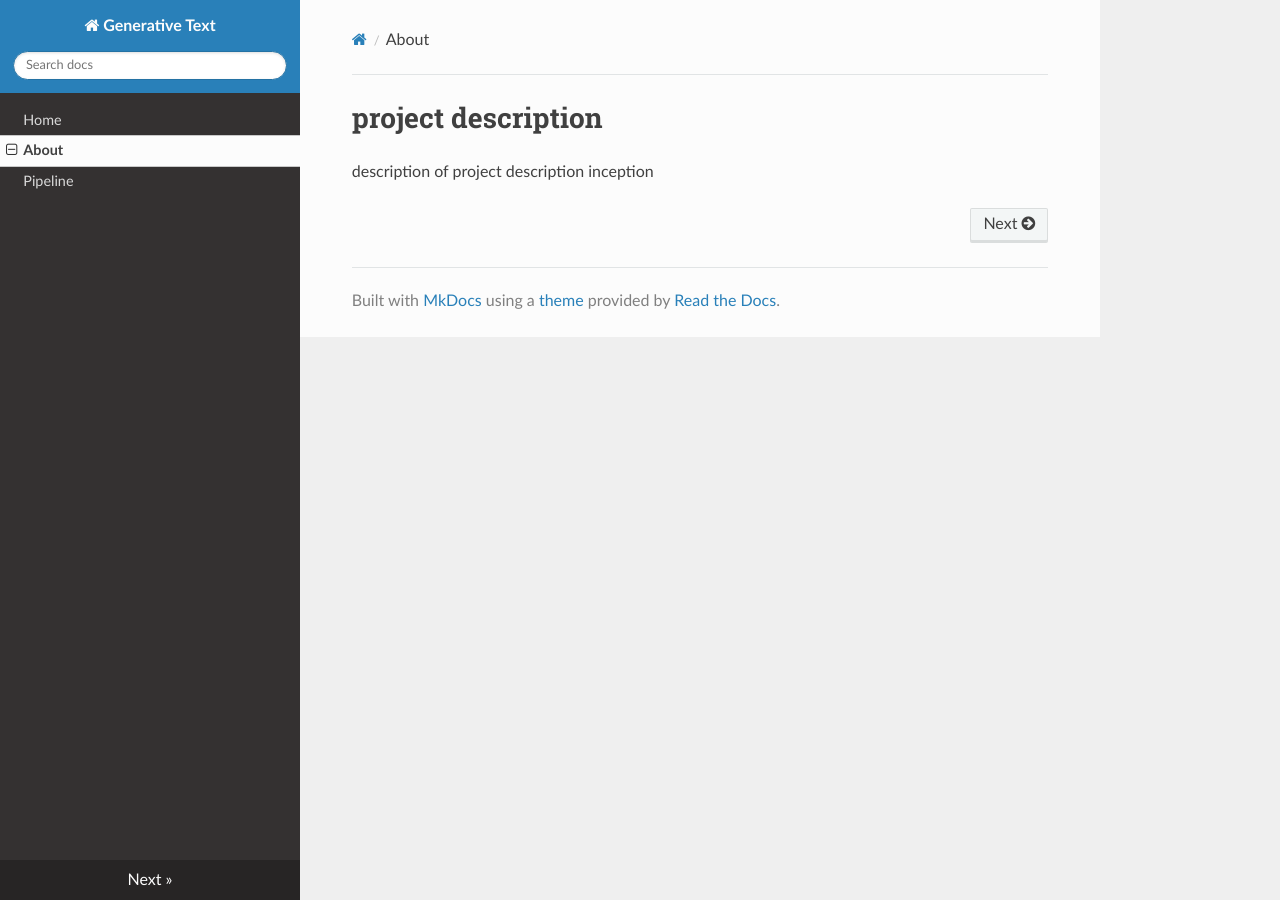
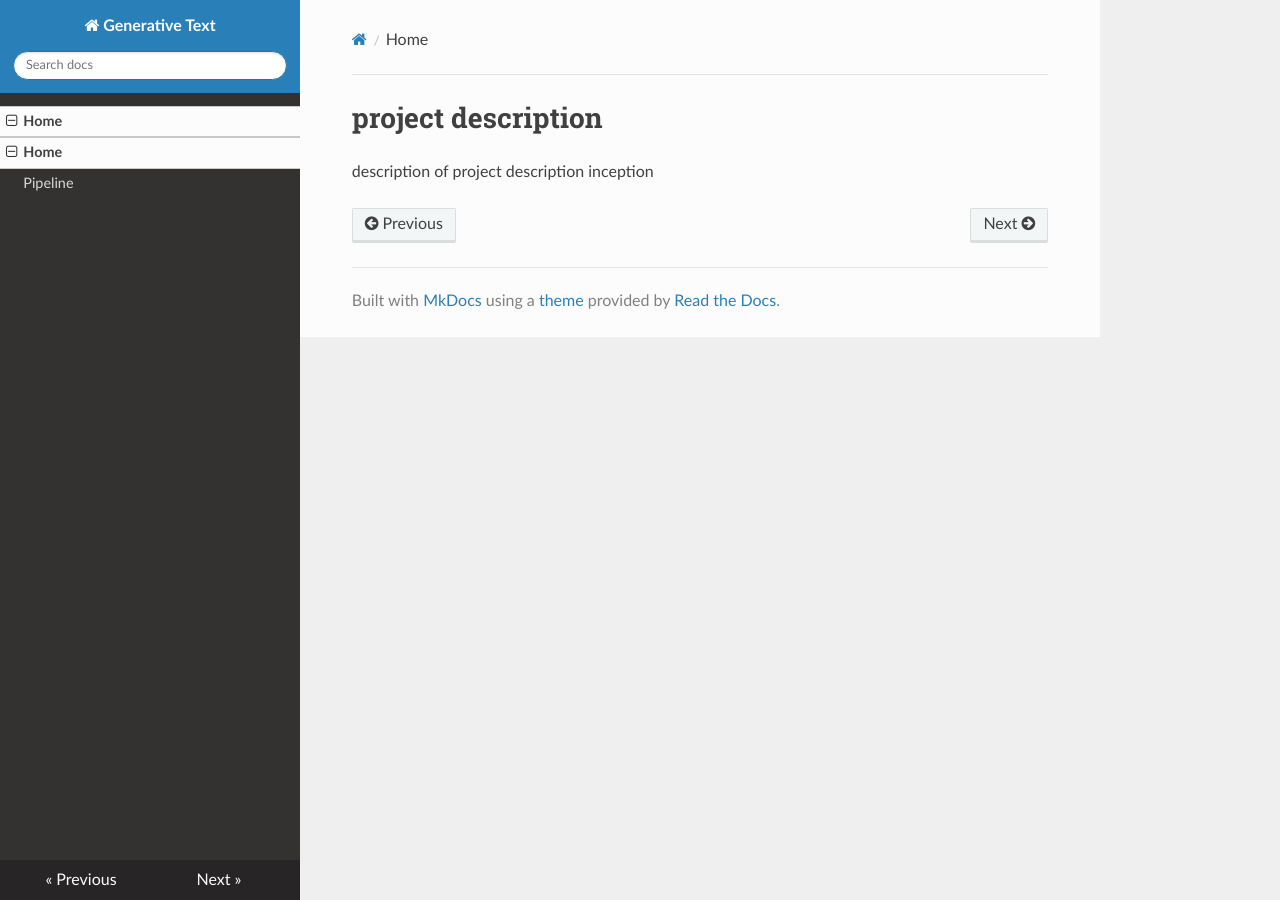
Before and after one commit to emanuelcohal/readmeSolutions, an MkDocs documentation site: the page built from docs/project-description.md, in a window 1280 px wide. Built offline with MkDocs 1.6.1, drawn with Linux system fonts in a browser that asks for light colours; nearby versions of some CDN libraries; part of the change alters nothing that is shown.

Commit message:
Update mkdocs.yml

```diff
--- a/mkdocs.yml
+++ b/mkdocs.yml
@@ -1,6 +1,6 @@
 site_name: Generative Text
 nav:
-    - Home: index.md
+    - Home: project-description.md
     - About: project-description.md
     - Pipeline: pipeline.md
 theme: readthedocs
```
